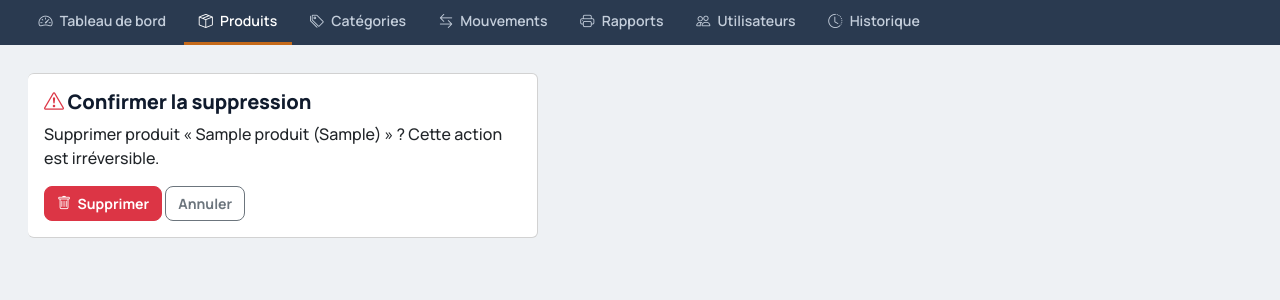
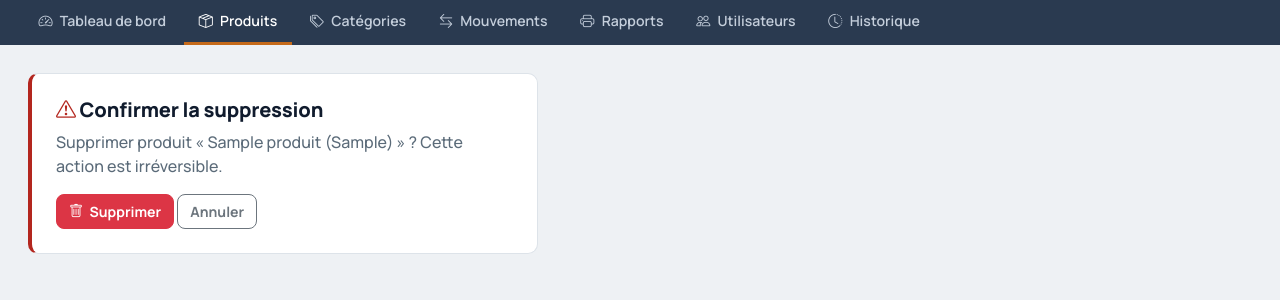
Before and after one commit to monamijer/django-academic, a Django app: page /stock/produits/1/supprimer/ in a window 1280 px wide. Shown: the part 61-361 px from the top of the page. Run offline with Django 5.2, Linux system fonts and the light colour scheme; a user stored in the database is signed in; tables that the repository leaves empty hold one stand-in row (values such as "Sample post"); some libraries are stand-ins or nearby versions.

Commit message:
feat: update stocks/templates.stock/confirmer_suppression.html

```diff
--- a/stock/templates/stock/confirmer_suppression.html
+++ b/stock/templates/stock/confirmer_suppression.html
@@ -1,14 +1,12 @@
 {% extends "base.html" %}
 {% block titre %}Confirmer{% endblock %}
 {% block contenu %}
-<div class="card col-md-5" style="border-left:5px solid var(--c-alerte);">
-  <div class="card-body">
-    <h5><i class="bi bi-exclamation-triangle text-danger"></i> Confirmer la suppression</h5>
-    <p>Supprimer {{ type_objet }} « {{ objet }} » ? Cette action est irréversible.</p>
-    <form method="post">{% csrf_token %}
-      <button class="btn btn-danger btn-icon"><i class="bi bi-trash"></i> Supprimer</button>
-      <a href="javascript:history.back()" class="btn btn-outline-secondary">Annuler</a>
-    </form>
-  </div>
+<div class="panel col-md-5" style="padding:1.5rem; border-left:4px solid var(--bad);">
+  <h5><i class="bi bi-exclamation-triangle" style="color:var(--bad);"></i> Confirmer la suppression</h5>
+  <p style="color:var(--muted);">Supprimer {{ type_objet }} « {{ objet }} » ? Cette action est irréversible.</p>
+  <form method="post">{% csrf_token %}
+    <button class="btn btn-danger btn-icon"><i class="bi bi-trash"></i> Supprimer</button>
+    <a href="javascript:history.back()" class="btn btn-outline-secondary">Annuler</a>
+  </form>
 </div>
 {% endblock %}
```
